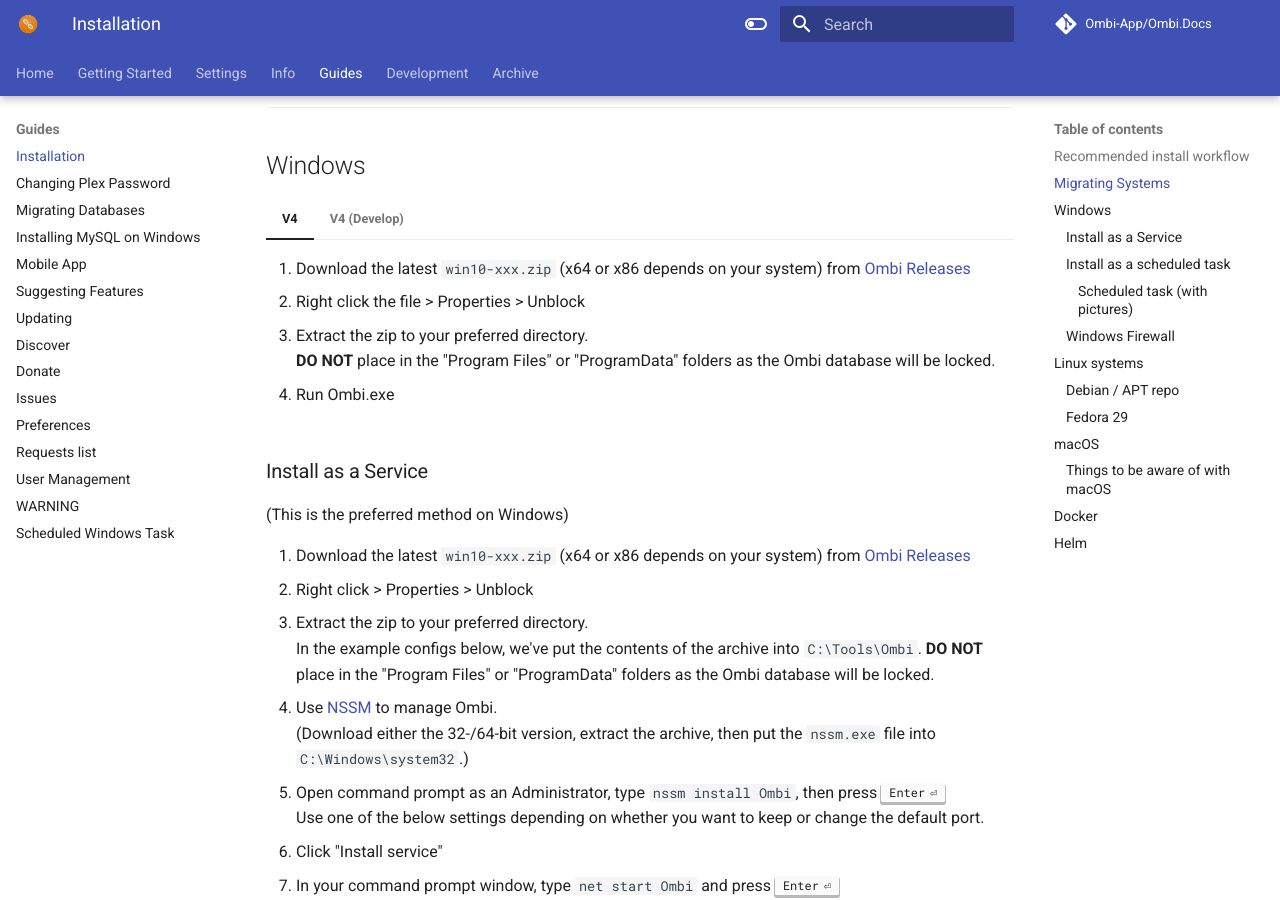
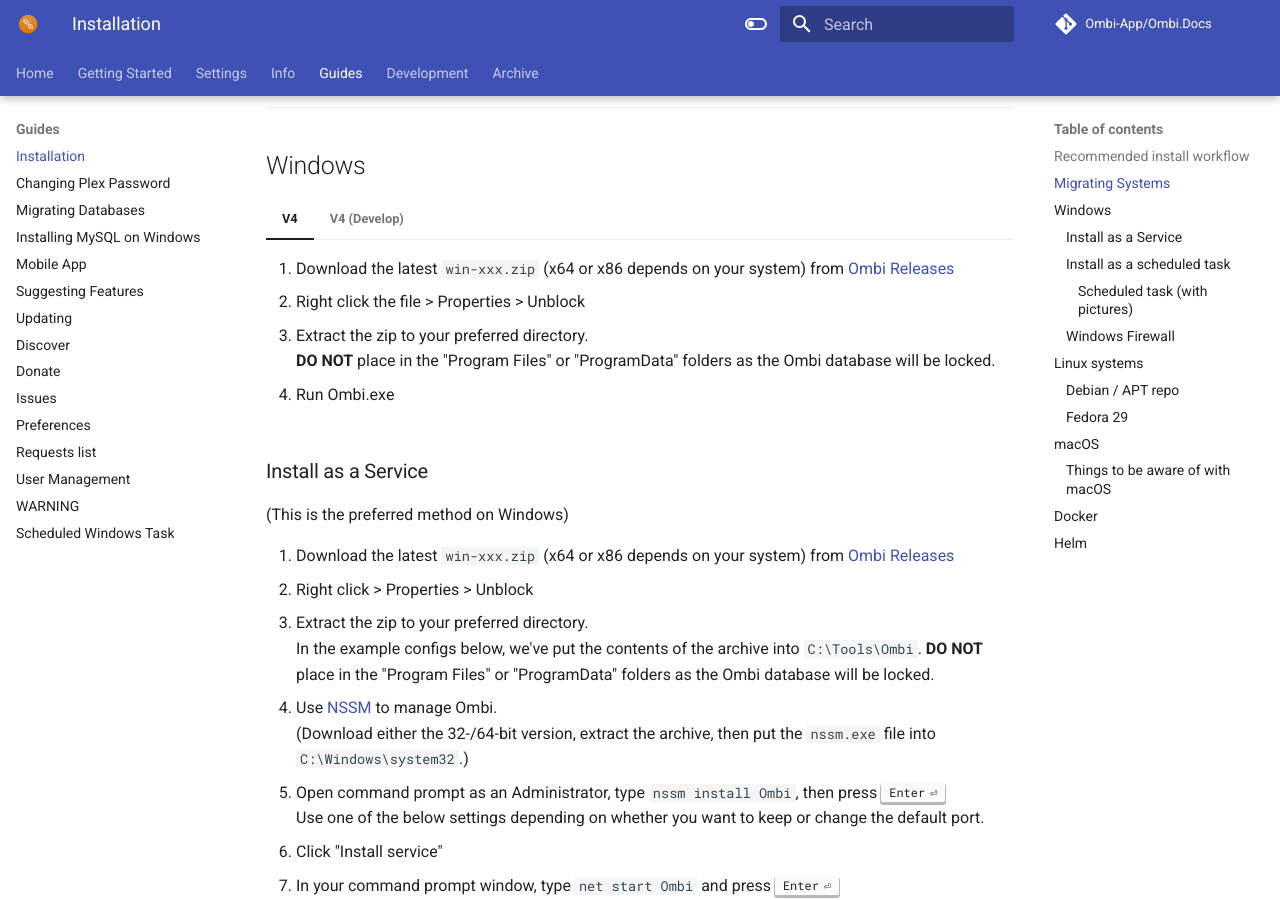
Before and after one commit to Ombi-app/Ombi.Docs, an MkDocs documentation site: the page built from docs/guides/installation.md, in a window 1280 px wide and 900 px high, scrolled down 1213 px. Built offline with MkDocs 1.6.1 and Material for MkDocs 9.7.7, drawn with Linux system fonts in a browser that asks for light colours; comment, search, counter and statistics services are not loaded.

Commit message:
Updated references to "win10-xxx.zip" to "win-xxx.zip" to match releases since v4.43.20

```diff
--- a/docs/guides/installation.md
+++ b/docs/guides/installation.md
@@ -42,14 +42,14 @@
 ## Windows
 
 === "V4"
-    1. Download the latest `win10-xxx.zip` (x64 or x86 depends on your system) from [Ombi Releases](https://github.com/Ombi-app/Ombi/releases/latest)
+    1. Download the latest `win-xxx.zip` (x64 or x86 depends on your system) from [Ombi Releases](https://github.com/Ombi-app/Ombi/releases/latest)
     1. Right click the file > Properties > Unblock
     1. Extract the zip to your preferred directory.
     **DO NOT** place in the "Program Files" or "ProgramData" folders as the Ombi database will be locked.
     1. Run Ombi.exe
 
 === "V4 (Develop)"
-    1. Download the latest `win10-xxx.zip` (x64 or x86 depends on your system) from [Ombi Releases](https://github.com/Ombi-app/Ombi/releases)
+    1. Download the latest `win-xxx.zip` (x64 or x86 depends on your system) from [Ombi Releases](https://github.com/Ombi-app/Ombi/releases)
     1. Right click the file > Properties > Unblock
     1. Extract the zip to your preferred directory.
     **DO NOT** place in the "Program Files" or "ProgramData" folders as the Ombi database will be locked.
@@ -59,7 +59,7 @@
 
 (This is the preferred method on Windows)
 
-1. Download the latest `win10-xxx.zip` (x64 or x86 depends on your system) from [Ombi Releases](https://github.com/Ombi-app/Ombi/releases)
+1. Download the latest `win-xxx.zip` (x64 or x86 depends on your system) from [Ombi Releases](https://github.com/Ombi-app/Ombi/releases)
 1. Right click > Properties > Unblock
 1. Extract the zip to your preferred directory.
 In the example configs below, we've put the contents of the archive into `C:\Tools\Ombi`.
```
Also changed, not shown: docs/guides/updating.md (+2 -2 lines), 1 other file.
